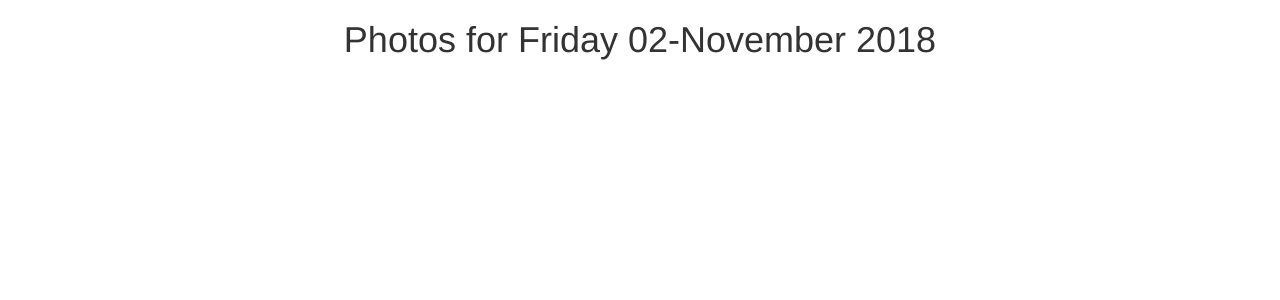
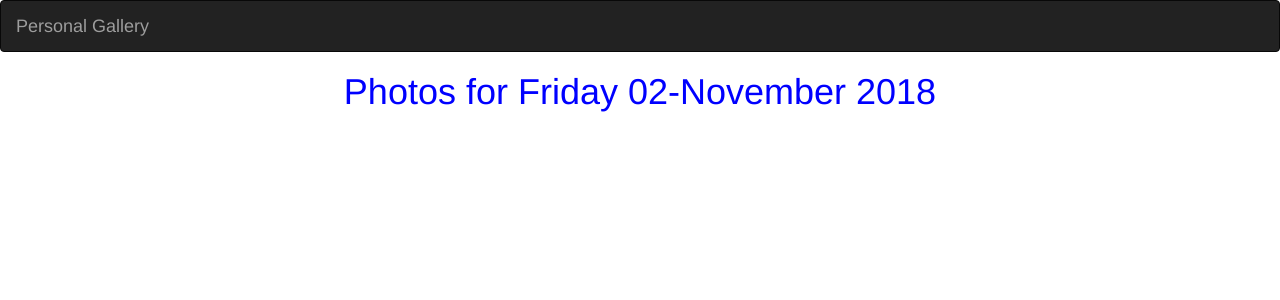
Before and after one commit to carolmbithe/Gallery, a Django app: page /photos/today/ in a window 1280 px wide. Shown: the top 300 px of the page. Run offline with Django 3.2, Linux system fonts and the light colour scheme; some libraries are stand-ins or nearby versions.

Commit message:
added static files

```diff
--- a/photos/templates/all-photos/base.html
+++ b/photos/templates/all-photos/base.html
@@ -1,4 +1,5 @@
 {% load bootstrap3%}
+{% load static%}
  <!DOCTYPE html>
 <html>
 <head>
@@ -12,10 +13,13 @@
 
   {% block styles %}
     {% bootstrap_css %}
+    <link rel="stylesheet" href="{% static 'css/basenews.css' %}">
+
   {% endblock %}
 
 </head>
 <body>
+    {% include "navbar.html" %}
     {% block content %} <h1 class='text-center'>Photos for {{date|date:"l d-F Y"}}</h1> {%endblock%}
     {% block scripts %}
         <script src="https://ajax.googleapis.com/ajax/libs/jquery/3.2.1/jquery.min.js"></script>
--- /dev/null
+++ b/static/css/basenews.css
@@ -0,0 +1,4 @@
+h1
+{
+  color: blue;
+}
```
